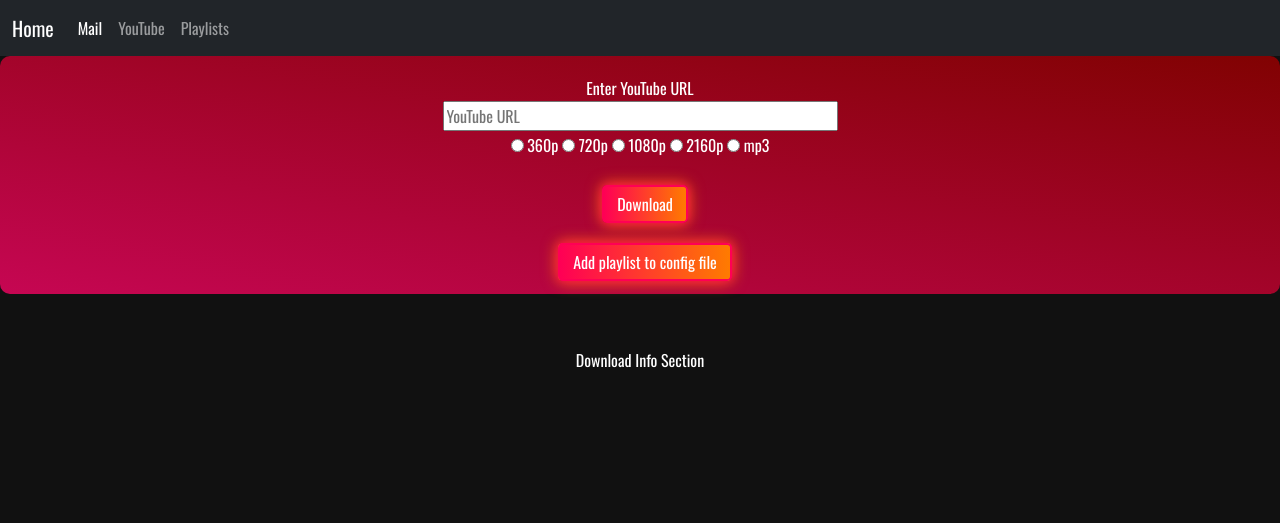
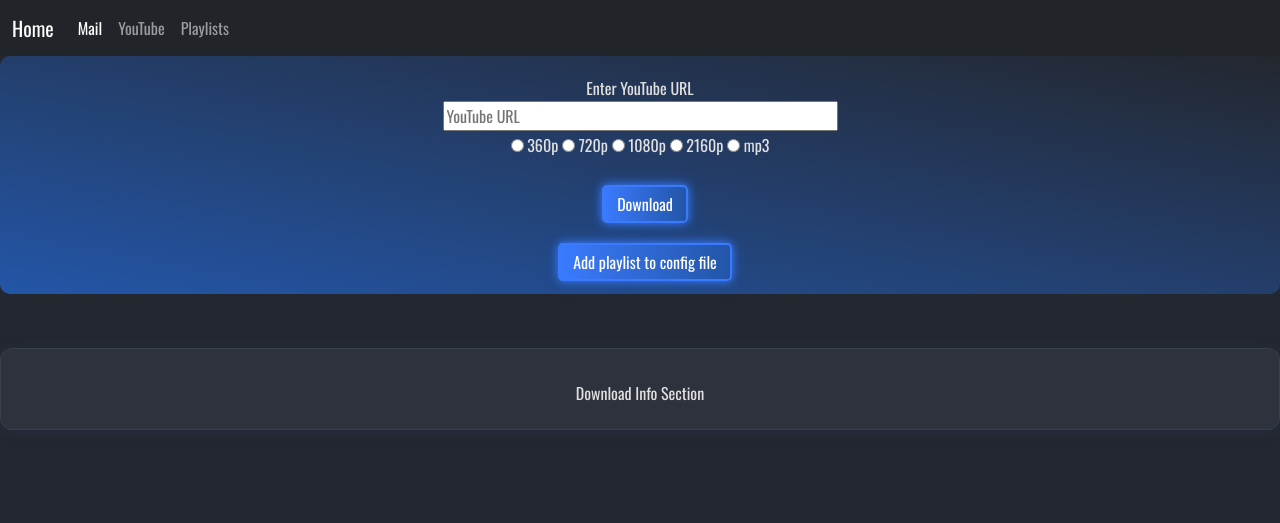
Before and after one commit to rszczygielski/website_youtube_dl, a Flask app: page /youtube.html in a window 1280 px wide. Shown: the top 523 px of the page. Run offline with Flask 3, Linux system fonts and the light colour scheme; parts of the project's set-up code (start-up, migrations or seed data) failed here and were passed over; some libraries are stand-ins or nearby versions.

Commit message:
Collor pallet update

```diff
--- a/website_youtube_dl/static/style.css
+++ b/website_youtube_dl/static/style.css
@@ -1,15 +1,22 @@
 @import url('https://fonts.googleapis.com/css2?family=Oswald:wght@200..700&display=swap');
 
 :root {
-    --clr-neon: #fff;
-    --clr-bg: #d10d10;
-    --clr-textarea: rgba(204, 198, 255, 0.547);
+    --clr-neon: #e0e0e0;
+    --clr-bg: #23272f;
+    --clr-accent: #3a7afe;
+    --clr-accent-dark: #2356a8;
+    --clr-success: #4caf50;
+    --clr-error: #e53935;
+    --clr-table-header: #2d323c;
+    --clr-table-row: #262a33;
+    --clr-table-border: #3a3f4b;
+    --clr-textarea: #23272f;
     --main-font: "Oswald";
 }
 
 body {
-    background: #111;
-    color: #fff;
+    background: var(--clr-bg);
+    color: var(--clr-neon);
     font-family: var(--main-font, 'Oswald', Arial, sans-serif);
     margin: 0;
     padding: 0;
@@ -24,7 +31,7 @@ body {
     max-width: 2000px;
     margin: 0 auto;
     border-radius: 10px;
-    background: linear-gradient(to right top, #dd055be2, #810202);
+    background: linear-gradient(to right top, var(--clr-accent-dark), var(--clr-bg));
     text-align: center;
     padding: 20px;
     box-sizing: border-box;
@@ -52,7 +59,7 @@ body {
 .track-info-label {
     font-weight: bold;
     font-size: 1.1rem;
-    color: #fff;
+    color: var(--clr-neon);
     margin-right: 10px;
     display: inline-block;
 }
@@ -63,8 +70,8 @@ body {
     cursor: pointer;
     text-decoration: none;
     color: #fff;
-    border: 2px solid #ff0055;
-    background-color: #222;
+    border: 2px solid var(--clr-accent);
+    background-color: var(--clr-accent-dark);
     padding: 0.4em 1.2em;
     border-radius: 0.3em;
     margin: 0.2em 0.5em;
@@ -73,9 +80,9 @@ body {
 
 .neon-button {
     color: #fff;
-    border-color: #ff0055;
-    background: linear-gradient(90deg, #ff0055 0%, #ff7b00 100%);
-    box-shadow: 0 0 8px #ff0055, 0 0 16px #ff7b00;
+    border-color: var(--clr-accent);
+    background: linear-gradient(90deg, var(--clr-accent) 0%, var(--clr-accent-dark) 100%);
+    box-shadow: 0 0 8px var(--clr-accent), 0 0 16px var(--clr-accent-dark);
     font-size: 1rem;
     padding: 0.3em 0.8em;
     min-width: 80px;
@@ -87,9 +94,9 @@ body {
 
 .normal-button:hover, .neon-button:hover {
     transform: scale(1.08);
-    background: #ff0055;
+    background: var(--clr-accent);
     color: #fff;
-    box-shadow: 0 0 12px #ff0055;
+    box-shadow: 0 0 12px var(--clr-accent);
 }
 
 .download-info-area {
@@ -101,6 +108,19 @@ body {
     margin: 0 auto;
     margin-top: 30px;
     margin-bottom: 30px;
+    background: var(--clr-table-header);
+    border-radius: 12px;
+    box-shadow: 0 2px 16px 0 rgba(58, 122, 254, 0.08);
+    padding: 32px 0 24px 0;
+    border: 1.5px solid var(--clr-table-border);
+}
+
+.download-info-area h2 {
+    color: var(--clr-accent);
+    font-size: 2rem;
+    margin-bottom: 18px;
+    letter-spacing: 1px;
+    font-weight: 600;
 }
 
 .download-file-area, #downloadSection {
@@ -111,6 +131,28 @@ body {
     margin: 20px 0;
 }
 
+#downloadInfo {
+    width: 100%;
+    max-width: 700px;
+    border-collapse: separate;
+    border-spacing: 0;
+    background: var(--clr-table-row);
+    border-radius: 8px;
+    overflow: hidden;
+    box-shadow: 0 2px 8px 0 rgba(58, 122, 254, 0.04);
+    margin-bottom: 0;
+}
+
+#downloadInfo th {
+    background: var(--clr-table-header);
+    color: var(--clr-accent);
+    font-size: 1.1rem;
+    font-weight: 600;
+    padding: 16px 0;
+    border-bottom: 2px solid var(--clr-table-border);
+    text-align: left;
+}
+
 #downloadInfo td {
     padding-top: 18px;
     padding-bottom: 18px;
@@ -118,6 +160,8 @@ body {
     padding-right: 16px;
     font-size: 1.1rem;
     vertical-align: middle;
+    background: var(--clr-table-row);
+    border-bottom: 1px solid var(--clr-table-border);
 }
 
 #downloadInfo tr {
@@ -134,10 +178,15 @@ body {
 }
 
 .sucess-mark {
-    font-size: 1rem;
-    line-height: 10px;
+    font-size: 1.3rem;
+    line-height: 1.2;
     display: inline-block;
-    width: px;
+    width: 32px;
     text-align: center;
     padding: 0;
+    color: var(--clr-success);
 }
+
+.sucess-mark:contains('❌') {
+    color: var(--clr-error);
+}
```
